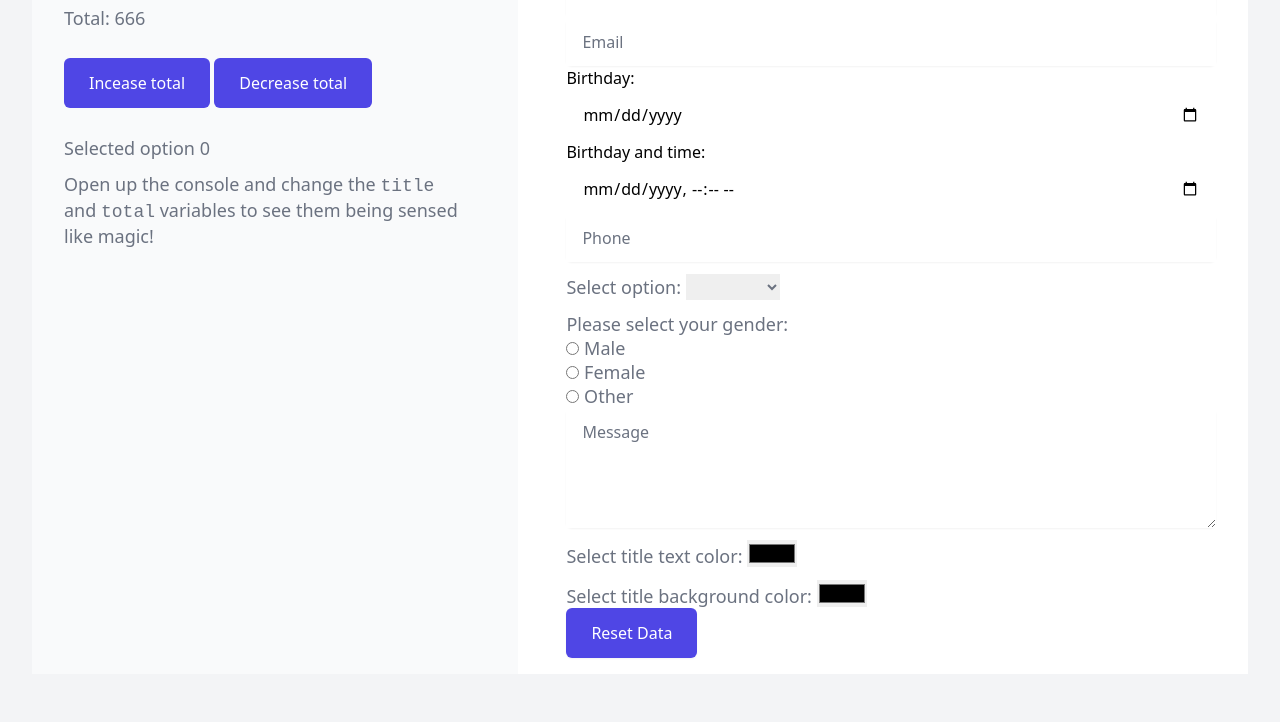
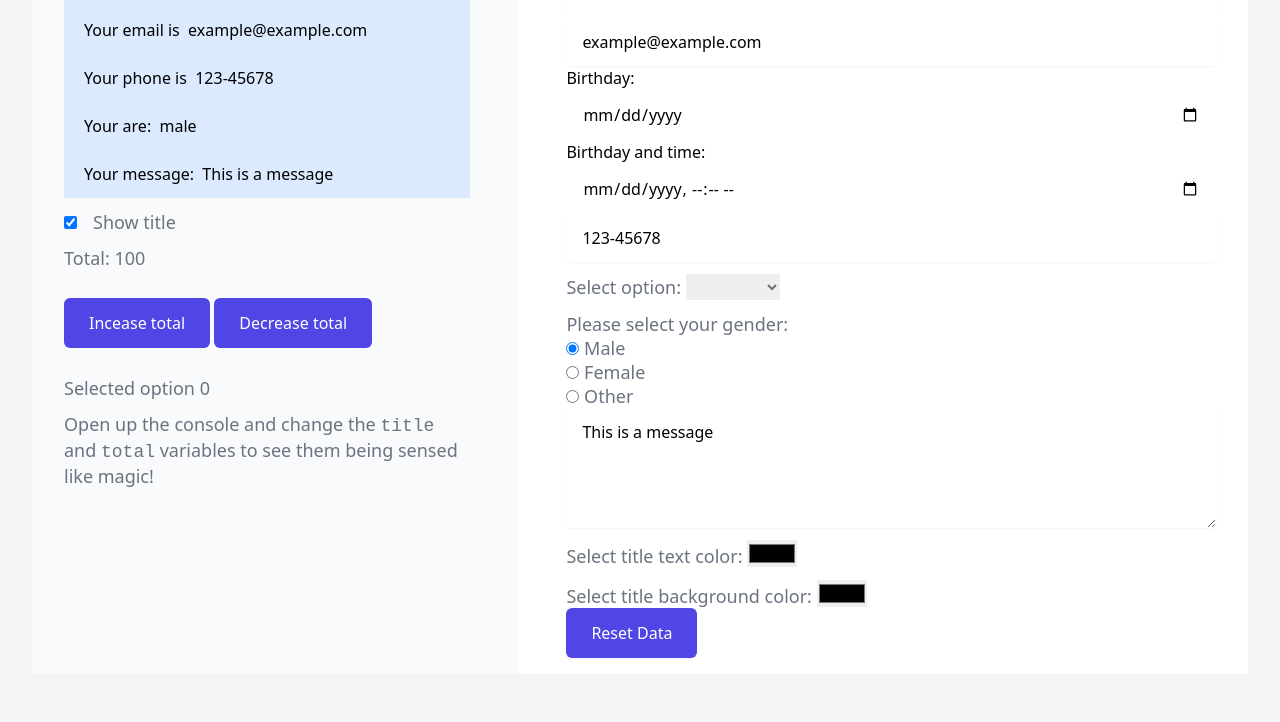
Before and after one commit to ricardoaponte/sensiblejs, a website: page index.html in a window 1280 px wide. Shown: the part 142-864 px from the top of the page. Drawn offline with nearby package versions, Linux system fonts and the light colour scheme.

Commit message:
Documentation

```diff
--- a/index.html
+++ b/index.html
@@ -173,13 +173,13 @@
             return {
                 show: true,
                 title: {type: String, default: 'This is the default title'},
-                total: 666,
-                selectedOption: 0,
-                fullName: {type: String, default: ''},
-                email: '',
-                phone: '',
-                message: '',
-                gender: {type: String, default: ''},
+                total: {type: Number, default: 100},
+                selectedOption: {type: Number, default: 0},
+                fullName: {type: String, default: 'Your name'},
+                email: {type: String, default: 'example@example.com'},
+                phone: {type: String, default: '123-45678'},
+                message: {type: String, default: 'This is a message'},
+                gender: {type: String, default: 'male'},
                 favcolor: {type: String, default: 'blue'},
                 backgroundColor: {type: String, default: '#000'},
                 birthDate: {type: String, default: ''},
--- a/package.json
+++ b/package.json
@@ -1,6 +1,6 @@
 {
   "name": "sensibljs",
-  "version": "1.0.0",
+  "version": "1.0.1",
   "description": "A super lightweight sensible utility",
   "main": "sensible.js",
   "scripts": {
```
Also changed, not shown: README.md.
